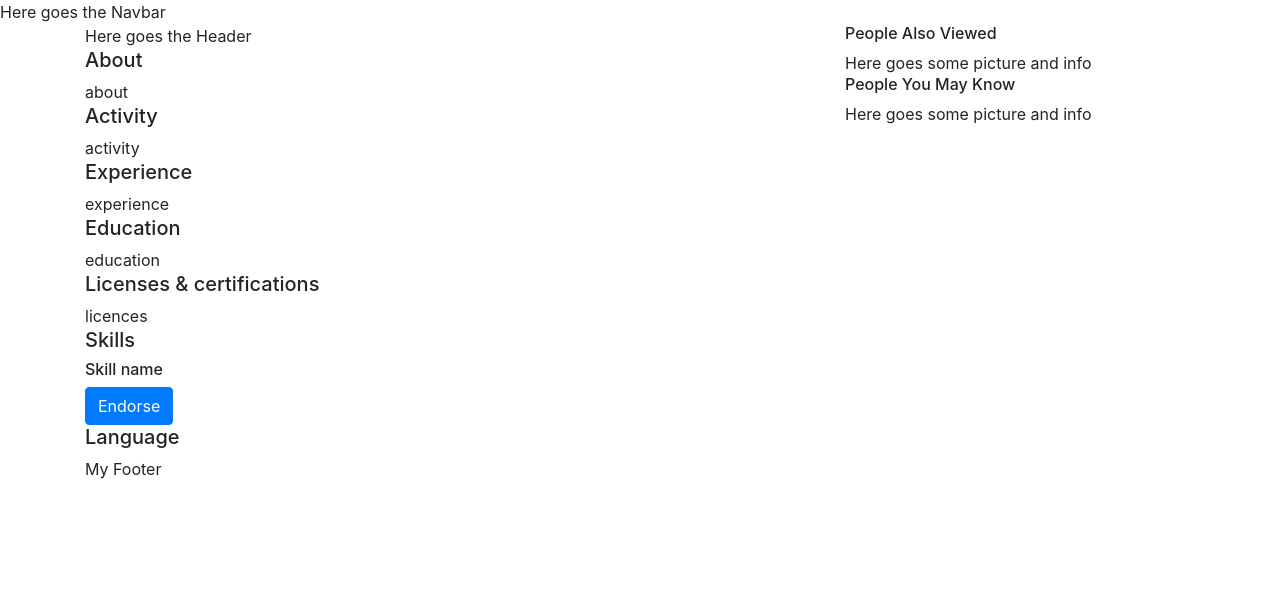
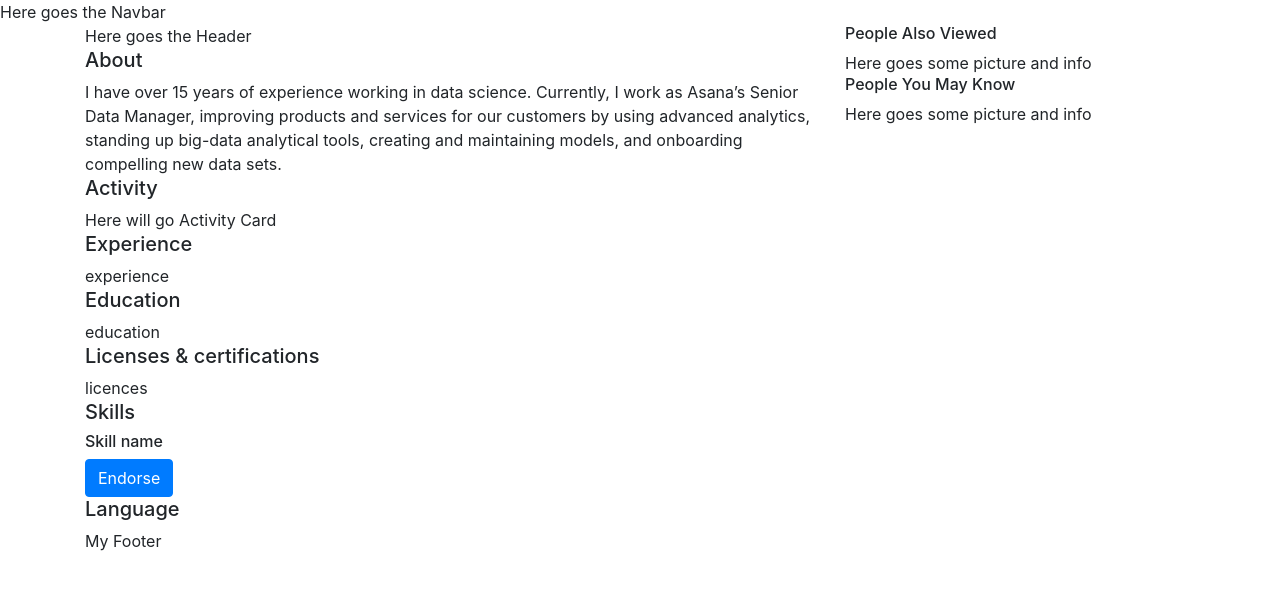
Before and after one commit to julita-wilczek/react-linkedin, a React (Create React App) app: page / in a window 1280 px wide. Shown: the top 590 px of the page. Built offline with nearby package versions, Linux system fonts and the light colour scheme.

Commit message:
Updated sections

```diff
--- /dev/null
+++ b/src/components/ActivityCard.jsx
@@ -0,0 +1,5 @@
+const ActivityCard = () => {
+    return(<div>Here will go Activity Card</div>)
+}
+
+export default ActivityCard
--- a/src/components/ProfilePage.jsx
+++ b/src/components/ProfilePage.jsx
@@ -5,6 +5,7 @@ import PeopleSection from "./PeopleSection"
 import ProfileSection from "./ProfileSection"
 import SkillsCard from "./SkillsCard"
 import ProfileCard from "./ProfileCard"
+import ActivityCard from "./ActivityCard"
 
 const ProfilePage = () => {
 
@@ -14,7 +15,7 @@ const ProfilePage = () => {
             <Col className="col-8">
                 <Header />
                 <ProfileSection name="About" card="about"/>
-                <ProfileSection name="Activity" card="activity"/>
+                <ProfileSection name="Activity" card={<ActivityCard />}/>
                 <ProfileSection name="Experience" card={<ProfileCard type="experience"/>} />
                 <ProfileSection name="Education" card={<ProfileCard type="education"/>}/>
                 <ProfileSection name="Licenses & certifications" card={<ProfileCard type="licences"/>}/>
--- a/src/components/ProfileSection.jsx
+++ b/src/components/ProfileSection.jsx
@@ -1,8 +1,10 @@
 // Needs to be customizable
 const ProfileSection = ({name, card}) => {
+
+    const content = card !== "about" ? card : <div>I have over 15 years of experience working in data science. Currently, I work as Asana’s Senior Data Manager, improving products and services for our customers by using advanced analytics, standing up big-data analytical tools, creating and maintaining models, and onboarding compelling new data sets.</div>
     return (
     <div><h5>{name}</h5>
-   {card}
+    {content}
 
     </div>
 
```
